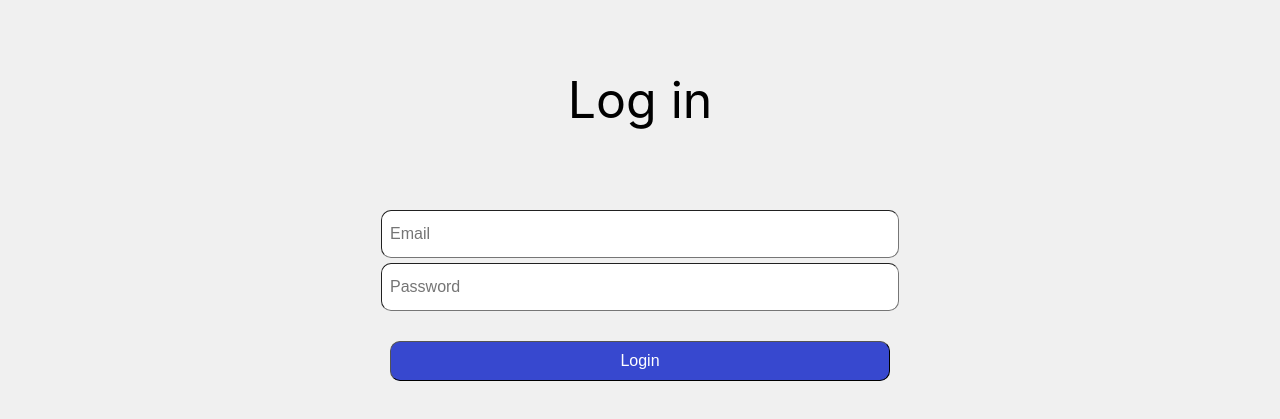
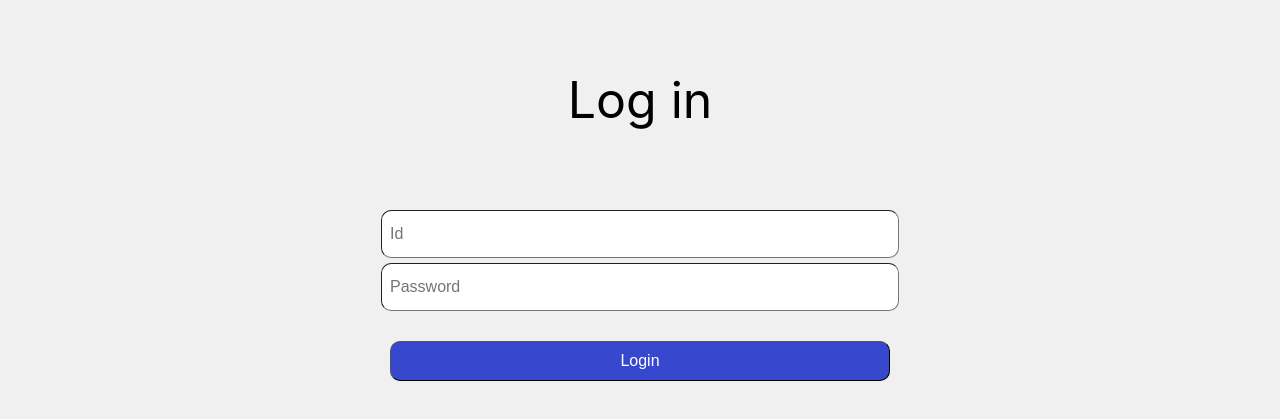
Before and after one commit to fwangdo/wonbit, a React (Create React App) app: page /login in a window 1280 px wide. Shown: the part 143-562 px from the top of the page. Built offline with nearby package versions, Linux system fonts and the light colour scheme.

Commit message:
feat(login): Add login algorithm for succ case

```diff
--- a/package.json
+++ b/package.json
@@ -12,9 +12,9 @@
     "@types/node": "^16.18.126",
     "@types/react": "^19.1.9",
     "@types/react-dom": "^19.1.7",
-    "react": "^19.1.1",
+    "react": "^18.3.1",
     "react-apexcharts": "^1.7.0",
-    "react-dom": "^19.1.1",
+    "react-dom": "^18.3.1",
     "react-helmet": "^6.1.0",
     "react-router-dom": "^7.7.1",
     "react-scripts": "5.0.1",
--- a/src/App.tsx
+++ b/src/App.tsx
@@ -9,6 +9,10 @@ import Support from "./Routes/Support";
 import Login from "./Routes/Login";
 import Enroll from "./Routes/Enroll";
 import { styled } from "styled-components";
+import {
+  RecoilRoot,
+  useRecoilState
+} from "recoil";
 
 const ContentWrapper = styled.div`
   background-color: #f0f0f0;
@@ -42,9 +46,11 @@ function Main() {
 function App() {
 
   return (
-    <Router>
-      <Main />
-    </Router>
+    <RecoilRoot>
+      <Router>
+        <Main />
+      </Router>
+    </RecoilRoot>
   );
 }
 
--- a/src/Routes/Login.tsx
+++ b/src/Routes/Login.tsx
@@ -3,12 +3,18 @@ import { useState, useEffect } from 'react';
 import { useNavigate } from "react-router-dom";
 import { Col, InputStyle, StyledInputProps, StyledInput, StyledBtn} from "../Components/Member";
 import { USERS, IUser } from "../Components/Data";
+import { isLoginState } from "../atoms/Atom";
+import {
+    useRecoilState
+} from "recoil";
 
 
 function Login() {
 
     const [id, setId] = useState("");
     const [pwd, setPwd ]  = useState("");
+
+    const [isLogin, setIsLogin] = useRecoilState(isLoginState);
     const navigate = useNavigate();
 
     function genCatchFunc(elem: React.Dispatch<React.SetStateAction<string>>) {
@@ -31,13 +37,7 @@ function Login() {
         const existing = localStorage.getItem(USERS);
         let users = existing ? JSON.parse(existing) : [];
 
-        // checking.
-        // if (users.filter((user: IUser) => user.id === id && user.pwd === pwd).length === 0) {
-        //     alert("There is no account.")
-        //     return;
-        // }
-
-        // better way.
+        // some => boolean.
         const found = users.some((user: IUser) => user.id === id && user.pwd === pwd);
         if (!found) {
             alert("There is no account.");
@@ -45,6 +45,7 @@ function Login() {
         }
 
         // TODO: change status
+        setIsLogin(true);
 
         // initializing.
         reinitState();
@@ -52,10 +53,17 @@ function Login() {
 
     return (
         <Col>
-            Log in
-            <StyledInput value={id} onChange={changeId} placeholder="Email" marginTop="80px" />
-            <StyledInput value={pwd} onChange={changePwd} placeholder="Password" marginTop="5px"/>
-            <StyledBtn onClick={handleLogin}>Login</StyledBtn>
+            {   isLogin ? (
+                <div>Done</div>
+                ) : (
+                <>
+                Log in
+                <StyledInput value={id} onChange={changeId} placeholder="Id" marginTop="80px" />
+                <StyledInput value={pwd} onChange={changePwd} placeholder="Password" marginTop="5px"/>
+                <StyledBtn onClick={handleLogin}>Login</StyledBtn>
+                </>
+                )
+            }
         </Col>
     );
 }
--- /dev/null
+++ b/src/atoms/Atom.ts
@@ -0,0 +1,6 @@
+import { atom } from "recoil";
+
+export const isLoginState = atom<boolean>({
+    key: 'isLogin',
+    default: false
+})
```
Also changed, not shown: 1 other file (tests, documents, lock files or other folders).
